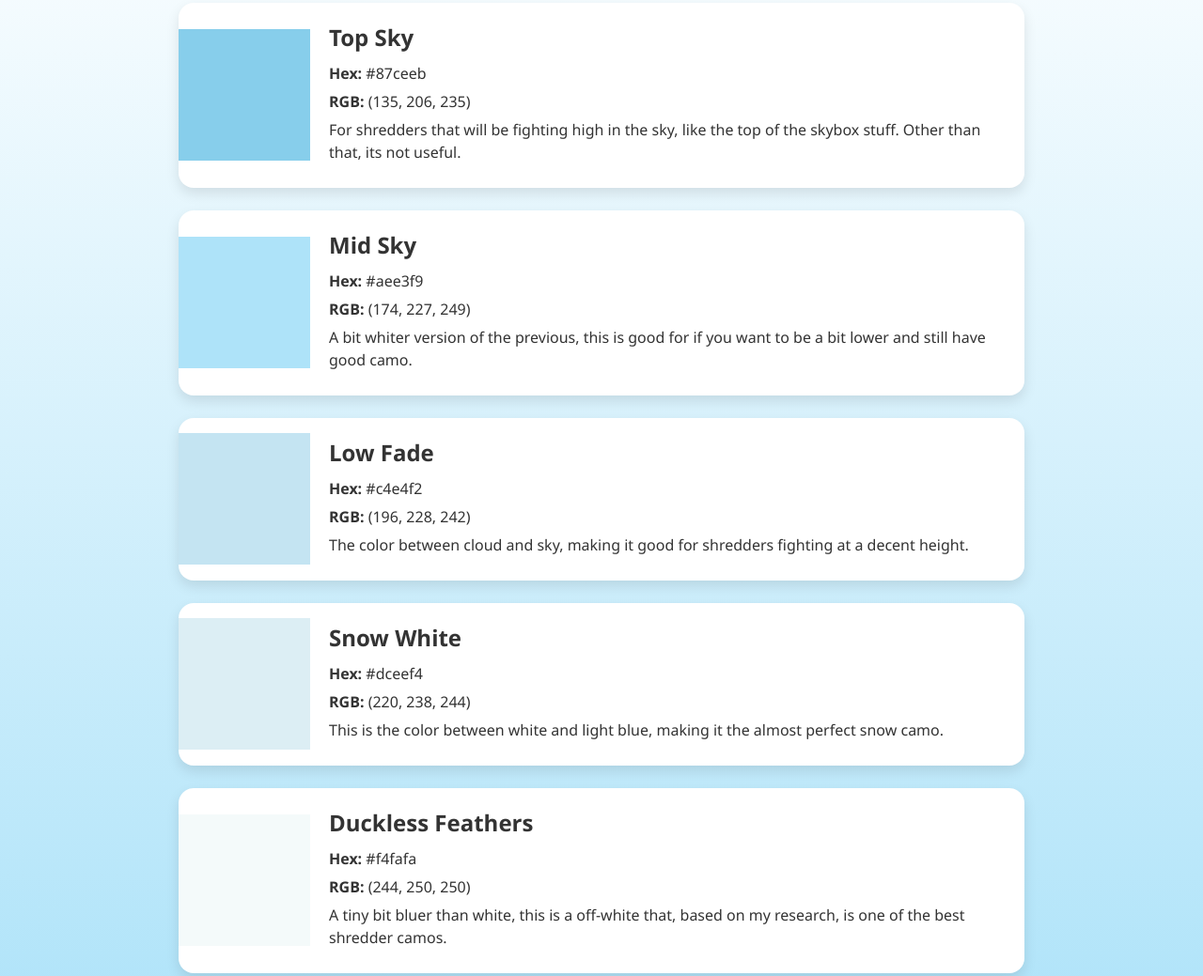
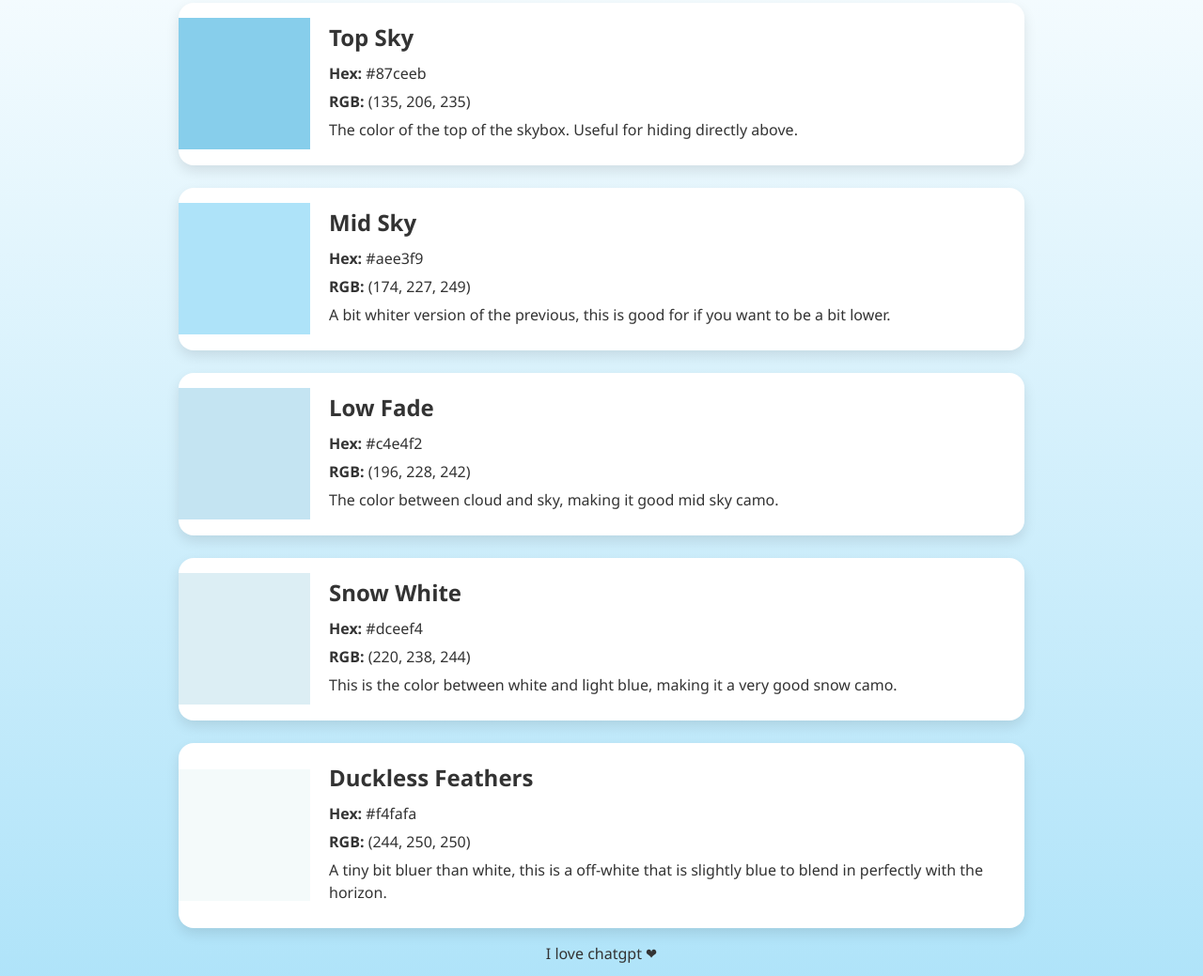
Before and after one commit to Folxh/ShredderCamos, a plain HTML site: page index.html in a window 1280 px wide. Shown: the part 177-1216 px from the top of the page at 94% size. Drawn offline with Linux system fonts and the light colour scheme.

Commit message:
impartial

```diff
--- a/index.html
+++ b/index.html
@@ -137,7 +137,7 @@
         <h2>Top Sky</h2>
         <p><strong>Hex:</strong> #87ceeb</p>
         <p><strong>RGB:</strong> (135, 206, 235)</p>
-        <p>For shredders that will be fighting high in the sky, like the top of the skybox stuff. Other than that, its not useful.</p>
+        <p>The color of the top of the skybox. Useful for hiding directly above.</p>
       </div>
     </div>
     <div class="color-card">
@@ -146,7 +146,7 @@
         <h2>Mid Sky</h2>
         <p><strong>Hex:</strong> #aee3f9</p>
         <p><strong>RGB:</strong> (174, 227, 249)</p>
-        <p>A bit whiter version of the previous, this is good for if you want to be a bit lower and still have good camo.</p>
+        <p>A bit whiter version of the previous, this is good for if you want to be a bit lower.</p>
       </div>
     </div>
     <div class="color-card">
@@ -155,7 +155,7 @@
         <h2>Low Fade</h2>
         <p><strong>Hex:</strong> #c4e4f2</p>
         <p><strong>RGB:</strong> (196, 228, 242)</p>
-        <p>The color between cloud and sky, making it good for shredders fighting at a decent height.</p>
+        <p>The color between cloud and sky, making it good mid sky camo.</p>
       </div>
     </div>
     <div class="color-card">
@@ -164,7 +164,7 @@
         <h2>Snow White</h2>
         <p><strong>Hex:</strong> #dceef4</p>
         <p><strong>RGB:</strong> (220, 238, 244)</p>
-        <p>This is the color between white and light blue, making it the almost perfect snow camo.</p>
+        <p>This is the color between white and light blue, making it a very good snow camo.</p>
       </div>
     </div>
     <div class="color-card">
@@ -173,7 +173,7 @@
         <h2>Duckless Feathers</h2>
         <p><strong>Hex:</strong> #f4fafa</p>
         <p><strong>RGB:</strong> (244, 250, 250)</p>
-        <p>A tiny bit bluer than white, this is a off-white that, based on my research, is one of the best shredder camos.</p>
+        <p>A tiny bit bluer than white, this is a off-white that is slightly blue to blend in perfectly with the horizon.</p>
       </div>
     </div>
   </div>
```
